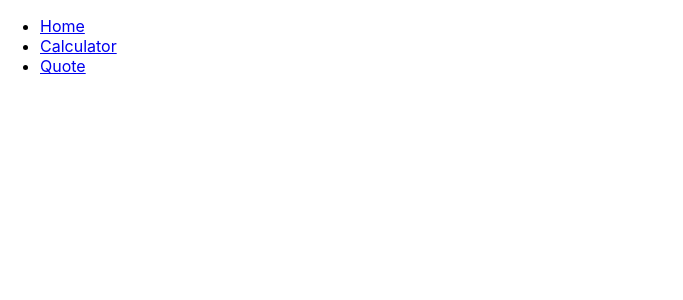
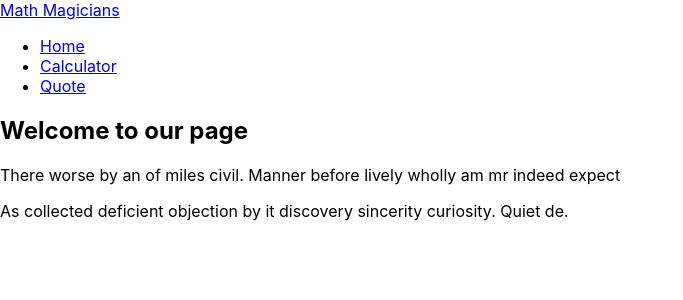
Before and after one commit to safafa/math-magicians, a React (Create React App) app: page / in a window 1280 px wide. Shown: the top 300 px of the page, without its empty margins (0-683 px from the left). Built offline with nearby package versions, Linux system fonts and the light colour scheme.

Commit message:
Add home and quote component

```diff
--- a/src/App.js
+++ b/src/App.js
@@ -2,6 +2,8 @@ import './App.css';
 import react from 'react';
 import { BrowserRouter as Router, Switch, Route } from 'react-router-dom';
 import Navbar from './components/navbar';
+import Home from './pages/home';
+import Quote from './pages/quote';
 import Calculator from './components/calculator';
 
 class App extends react.Component {
@@ -10,8 +12,17 @@ class App extends react.Component {
       <Router>
         <Navbar />
         <Switch>
+          <Route path="/home">
+            <Home />
+          </Route>
           <Route path="/calculator">
             <Calculator />
+          </Route>
+          <Route path="/quote">
+            <Quote />
+          </Route>
+          <Route path="/">
+            <Home />
           </Route>
         </Switch>
       </Router>
--- a/src/components/navbar.js
+++ b/src/components/navbar.js
@@ -3,6 +3,9 @@ import { Link } from 'react-router-dom';
 
 const Navbar = () => (
   <nav>
+    <span>
+      <a href="/" className="NavLogo">Math Magicians</a>
+    </span>
     <ul>
       <li>
         <Link to="/">Home</Link>
--- a/src/pages/home.js
+++ b/src/pages/home.js
@@ -0,0 +1,13 @@
+import React from 'react';
+
+const Home = () => (
+  <section>
+    <h1>Welcome to our page</h1>
+    <article>
+      <p>There worse by an of miles civil. Manner before lively wholly am mr indeed expect</p>
+      <p> As collected deficient objection by it discovery sincerity curiosity. Quiet de.</p>
+    </article>
+  </section>
+);
+
+export default Home;
--- a/src/pages/quote.js
+++ b/src/pages/quote.js
@@ -0,0 +1,10 @@
+import React from 'react';
+
+const Quote = () => (
+  <section>
+    <h1>Mathematics is the most beautiful and most powerful creation of the human spirit.</h1>
+    <span>— Stefan Banach</span>
+  </section>
+);
+
+export default Quote;
```
